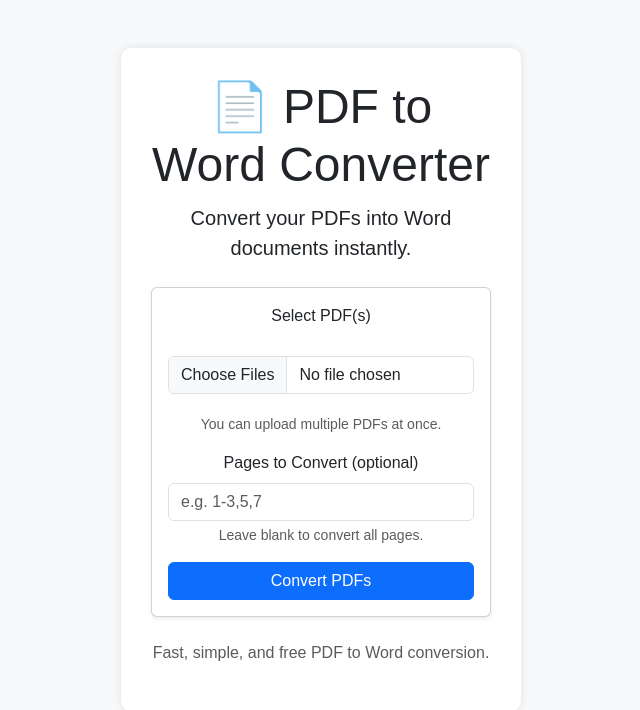
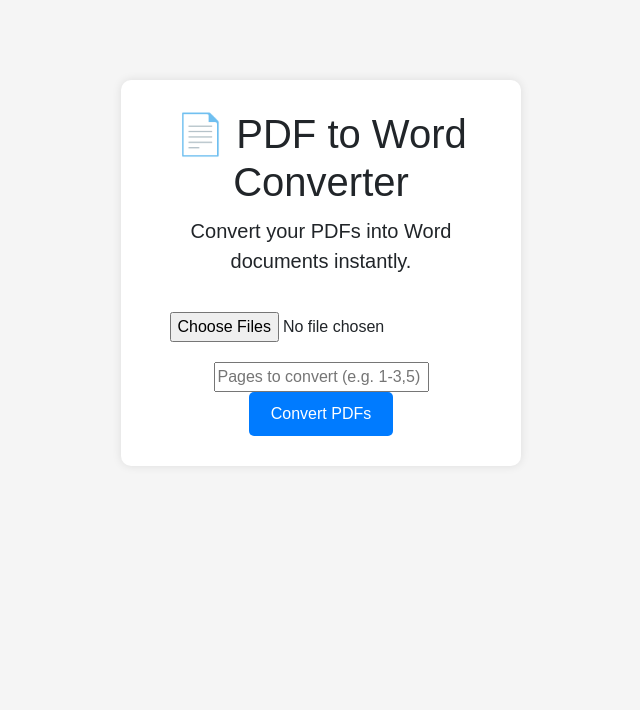
Before and after one commit to ankita05-web/pdf2word, a Flask app: page / in a window 1280 px wide. Shown: the top 710 px of the page, without its empty margins (319-959 px from the left). Run offline with Flask 3, Linux system fonts and the light colour scheme.

Commit message:
Update index.html

```diff
--- a/templates/index.html
+++ b/templates/index.html
@@ -4,63 +4,36 @@
     <meta charset="UTF-8">
     <meta name="viewport" content="width=device-width, initial-scale=1.0">
     <title>PDF to Word Converter</title>
-    <!-- Bootstrap CSS -->
     <link href="https://cdn.jsdelivr.net/npm/bootstrap@5.3.2/dist/css/bootstrap.min.css" rel="stylesheet">
     <link rel="stylesheet" href="{{ url_for('static', filename='style.css') }}">
 </head>
-<body class="bg-light">
+<body>
 
-<div class="container mt-5">
-    <div class="text-center mb-4">
-        <h1 class="display-5">📄 PDF to Word Converter</h1>
-        <p class="lead">Convert your PDFs into Word documents instantly.</p>
-    </div>
+<div class="container">
+    <h1>📄 PDF to Word Converter</h1>
+    <p class="lead">Convert your PDFs into Word documents instantly.</p>
 
-    <!-- Alerts -->
     {% with messages = get_flashed_messages() %}
       {% if messages %}
         <div class="alert alert-warning alert-dismissible fade show" role="alert">
             {% for message in messages %}
               <div>{{ message }}</div>
             {% endfor %}
-            <button type="button" class="btn-close" data-bs-dismiss="alert" aria-label="Close"></button>
+            <button type="button" class="btn-close" data-bs-dismiss="alert"></button>
         </div>
       {% endif %}
     {% endwith %}
 
-    <!-- Upload Form -->
-    <div class="card shadow-sm">
-        <div class="card-body">
-            <form method="post" enctype="multipart/form-data" id="pdfForm">
-                <div class="mb-3">
-                    <label class="form-label">Select PDF(s)</label>
-                    <input type="file" class="form-control" name="pdfs" id="pdfs" multiple required>
-                    <div class="form-text">You can upload multiple PDFs at once.</div>
-                </div>
+    <form method="post" enctype="multipart/form-data" id="pdfForm">
+        <input type="file" name="pdfs" multiple required>
+        <input type="text" name="pages" placeholder="Pages to convert (e.g. 1-3,5)">
+        <button type="submit">Convert PDFs</button>
+    </form>
 
-                <div class="mb-3">
-                    <label class="form-label">Pages to Convert (optional)</label>
-                    <input type="text" class="form-control" name="pages" placeholder="e.g. 1-3,5,7">
-                    <div class="form-text">Leave blank to convert all pages.</div>
-                </div>
-
-                <button type="submit" class="btn btn-primary w-100">Convert PDFs</button>
-            </form>
-        </div>
-    </div>
-
-    <!-- Progress bar -->
     <div class="progress mt-4 d-none" id="progressContainer">
         <div class="progress-bar progress-bar-striped progress-bar-animated" id="progressBar" style="width: 0%"></div>
     </div>
-
-    <div class="text-center mt-4">
-        <p class="text-muted">Fast, simple, and free PDF to Word conversion.</p>
-    </div>
 </div>
-
-<!-- Bootstrap JS -->
-<script src="https://cdn.jsdelivr.net/npm/bootstrap@5.3.2/dist/js/bootstrap.bundle.min.js"></script>
 
 <script>
     const form = document.getElementById('pdfForm');
@@ -69,9 +42,10 @@
 
     form.addEventListener('submit', function(event){
         progressContainer.classList.remove('d-none');
-        progressBar.style.width = '30%'; // simulate initial progress
+        progressBar.style.width = '30%';
     });
 </script>
 
+<script src="https://cdn.jsdelivr.net/npm/bootstrap@5.3.2/dist/js/bootstrap.bundle.min.js"></script>
 </body>
 </html>
```
